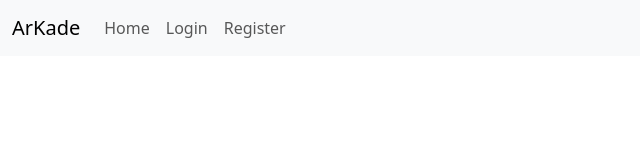
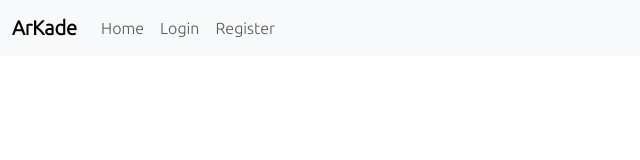
Before and after one commit to KadeHels/Arkade-deprecated, an Angular app in the folder arkade/: page / in a window 1280 px wide. Shown: the top 160 px of the page, without its empty margins (0-640 px from the left). Built offline with nearby package versions, Linux system fonts and the light colour scheme.

Commit message:
add ubuntu font

```diff
--- a/arkade/src/app/components/navbar/navbar.component.html
+++ b/arkade/src/app/components/navbar/navbar.component.html
@@ -1,6 +1,6 @@
 <nav class="navbar navbar-expand-lg navbar-light bg-light">
   <div class="container-fluid">
-    <a class="navbar-brand" href="">{{navbarResource.brand}}</a>
+    <a class="navbar-brand brand" href="/">{{navbarResource.brand}}</a>
     <button class="navbar-toggler" type="button" data-toggle="collapse" data-target="#navbarSupportedContent" aria-controls="navbarSupportedContent" aria-expanded="false" aria-label="Toggle navigation">
       <span class="navbar-toggler-icon"></span>
     </button>
--- a/arkade/src/styles.css
+++ b/arkade/src/styles.css
@@ -1,2 +1,13 @@
 /* You can add global styles to this file, and also import other style files */
 @import "~bootstrap/dist/css/bootstrap.css";
+@import url('https://fonts.googleapis.com/css2?family=Ubuntu:wght@300&display=swap');
+
+body {
+  font-family: 'Ubuntu', sans-serif;
+  font-weight: normal;
+}
+
+.brand {
+  font-family: 'Ubuntu', sans-serif;
+  font-weight: bold;
+}
```
